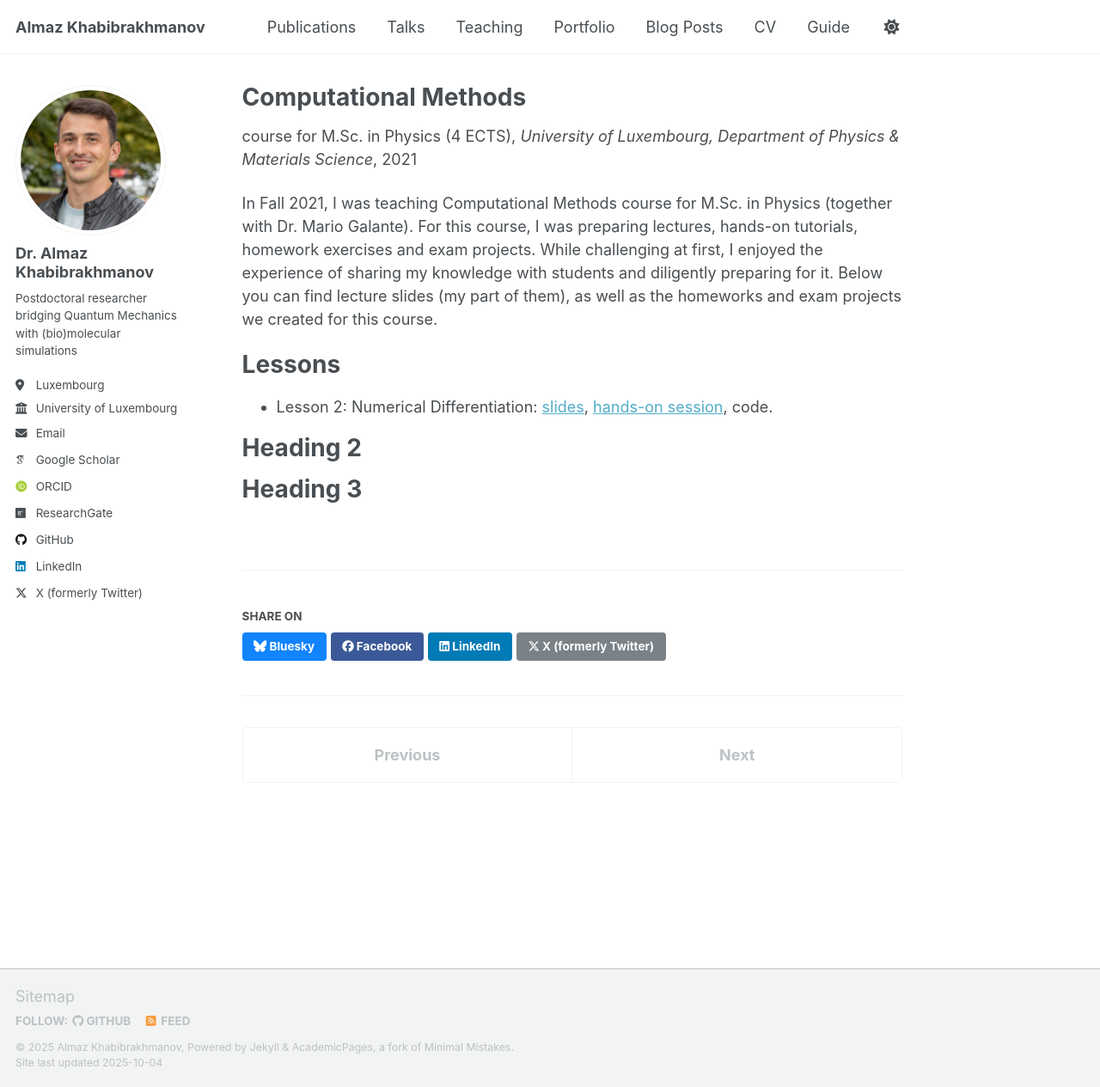
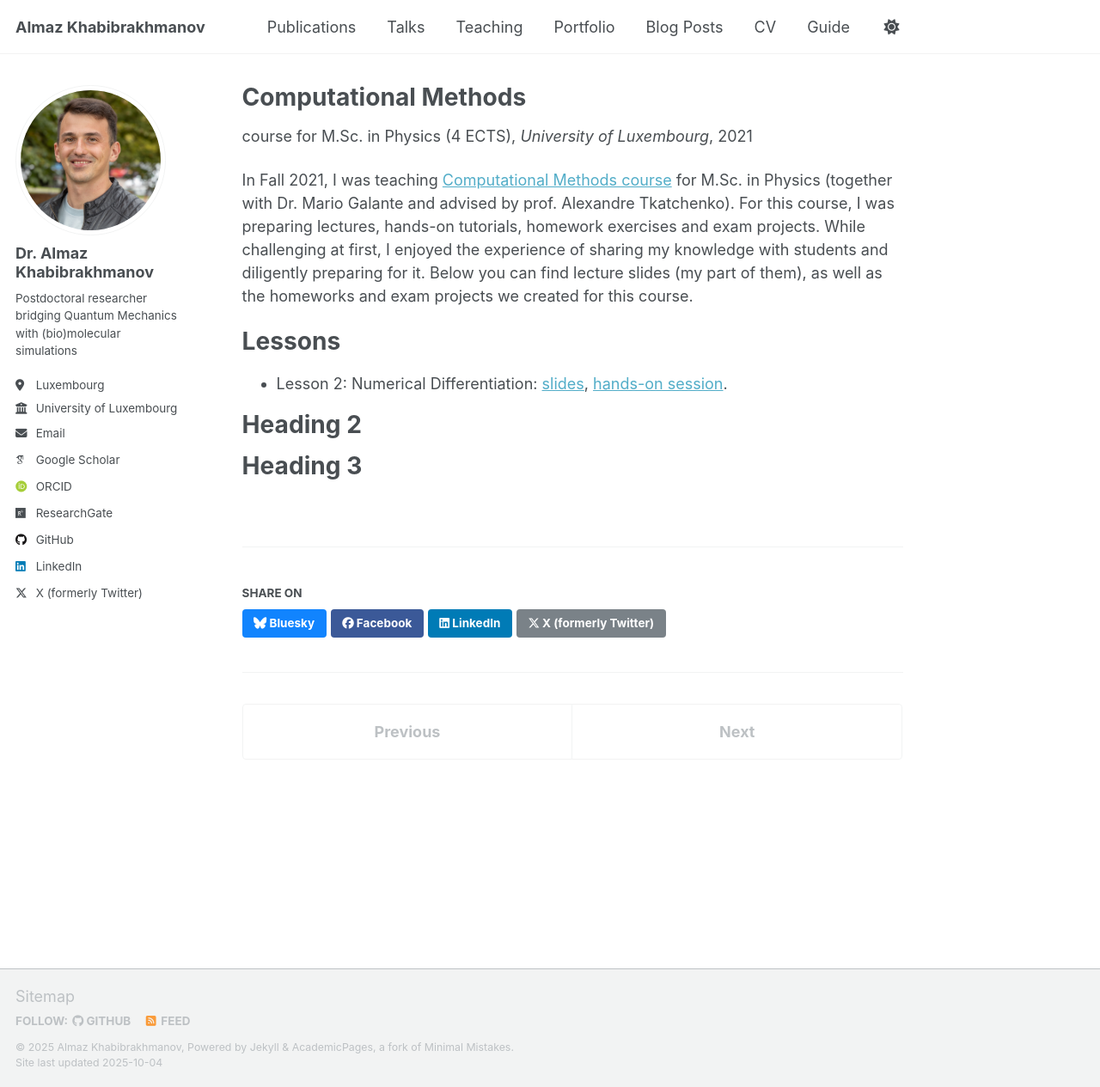
Before and after one commit to almaz-khabibrakhmanov/almaz-khabibrakhmanov.github.io, a Jekyll site: the page built from _teaching/2021-fall-teaching-1.md, in a window 1280 px wide and 1265 px high. Shown: the whole window at 86% size. Built offline with Jekyll 4.4.1, drawn with Linux system fonts in a browser that asks for light colours; some web fonts are replaced; a script that is not in the unit is left out.

Commit message:
Update 2021-fall-teaching-1.md

```diff
--- a/_teaching/2021-fall-teaching-1.md
+++ b/_teaching/2021-fall-teaching-1.md
@@ -3,16 +3,16 @@ title: "Computational Methods"
 collection: teaching
 type: "course for M.Sc. in Physics (4 ECTS)"
 permalink: /teaching/2021-fall-teaching-1
-venue: "University of Luxembourg, Department of Physics & Materials Science"
+venue: "University of Luxembourg"
 date: 2021-09-22
 location: "Luxembourg"
 ---
 
-In Fall 2021, I was teaching Computational Methods course for M.Sc. in Physics (together with Dr. Mario Galante). For this course, I was preparing lectures, hands-on tutorials, homework exercises and exam projects. While challenging at first, I enjoyed the experience of sharing my knowledge with students and diligently preparing for it. Below you can find lecture slides (my part of them), as well as the homeworks and exam projects we created for this course.
+In Fall 2021, I was teaching [Computational Methods course](https://almaz-khabibrakhmanov.github.io/files/teaching/CompMethods/Computational_Methods_AY_21_22.pdf) for M.Sc. in Physics (together with Dr. Mario Galante and advised by prof. Alexandre Tkatchenko). For this course, I was preparing lectures, hands-on tutorials, homework exercises and exam projects. While challenging at first, I enjoyed the experience of sharing my knowledge with students and diligently preparing for it. Below you can find lecture slides (my part of them), as well as the homeworks and exam projects we created for this course.
 
 Lessons
 ======
-* Lesson 2: Numerical Differentiation: [slides](https://almaz-khabibrakhmanov.github.io/files/teaching/CompMethods/Lesson2_Slides.pdf), [hands-on session](https://almaz-khabibrakhmanov.github.io/files/teaching/CompMethods/Lesson2_HandsOn.pdf), code.
+* Lesson 2: Numerical Differentiation: [slides](https://almaz-khabibrakhmanov.github.io/files/teaching/CompMethods/Lesson2_Slides.pdf), [hands-on session](https://almaz-khabibrakhmanov.github.io/files/teaching/CompMethods/Lesson2_HandsOn.pdf).
 
 
 Heading 2
```
